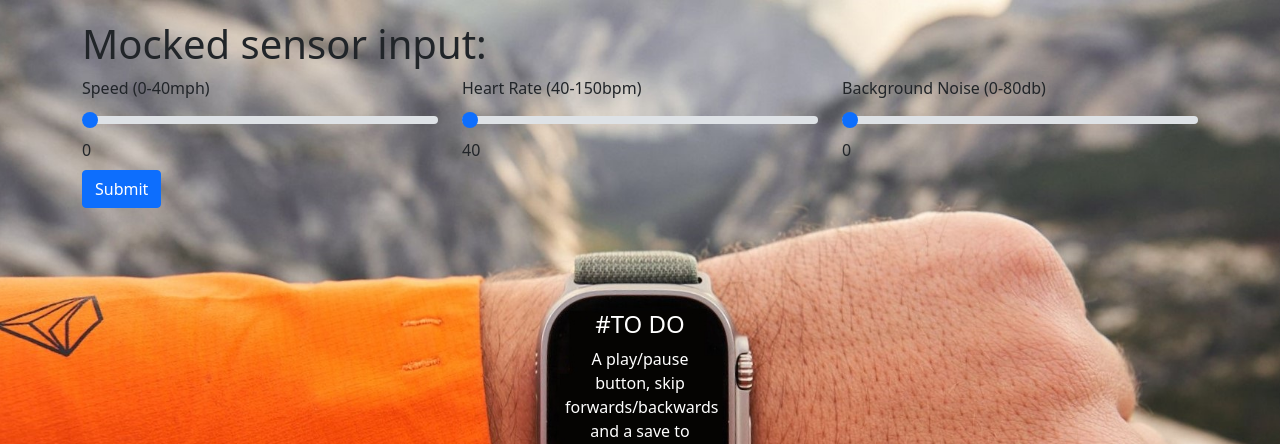
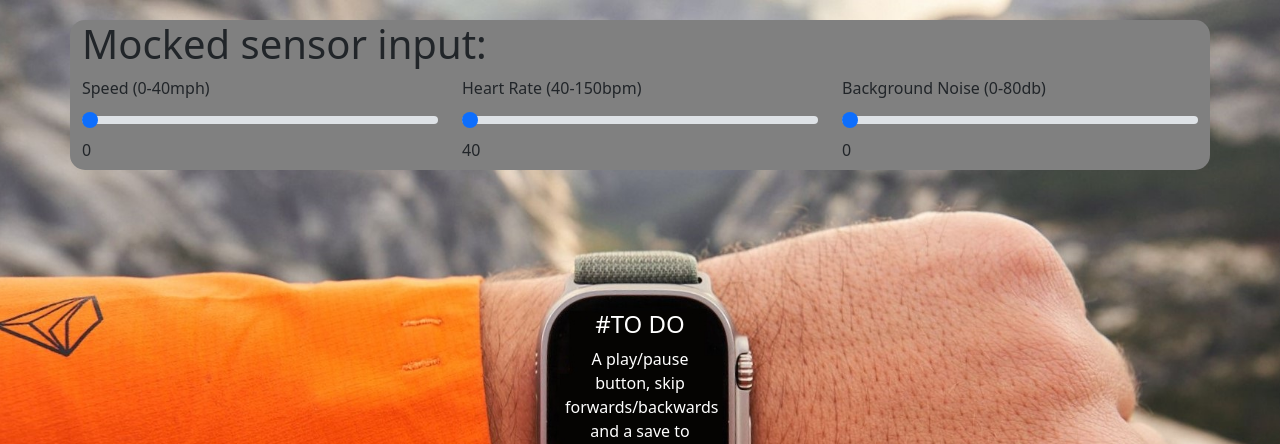
Before and after one commit to LukeZug/wheeltunes, a Django app: template wheeltunes/templates/wheeltunes_app/sliders_determine_song.html in a window 1280 px wide. Shown: the top 444 px of the page. Run offline with Django 3.2, Linux system fonts and the light colour scheme; the template is opened without the code that fills it, so the values that code supplies are empty.

Commit message:
remove unnecessary button and make sliders more visible

```diff
--- a/wheeltunes/templates/wheeltunes_app/sliders_determine_song.html
+++ b/wheeltunes/templates/wheeltunes_app/sliders_determine_song.html
@@ -27,8 +27,6 @@
                     <output for="customRange2" id="BN_output" class="form-label">{%if sensor_data%}{{sensor_data.background_noise}}{%else%}0{%endif%}</output>
                 </div>
             </div>
-
-            <button type="submit" class="btn btn-primary">Submit</button>
         </form>
         </div>
 
@@ -62,6 +60,11 @@
             margin-top:500px;
         }
 
+        .row{
+            background-color: grey;
+            border-radius: 15px;
+        }
+
     </style>
 
 {% endblock %}
```
